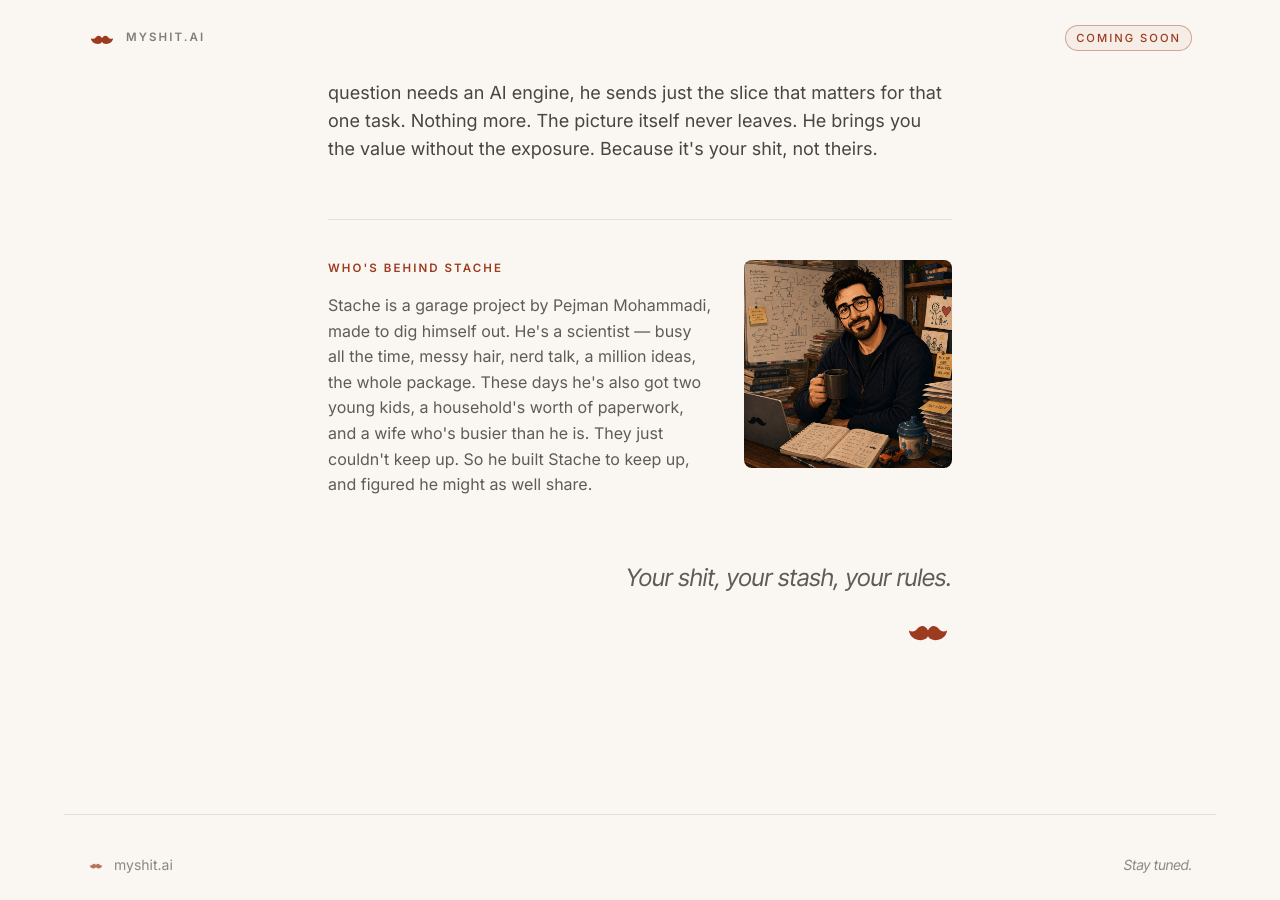
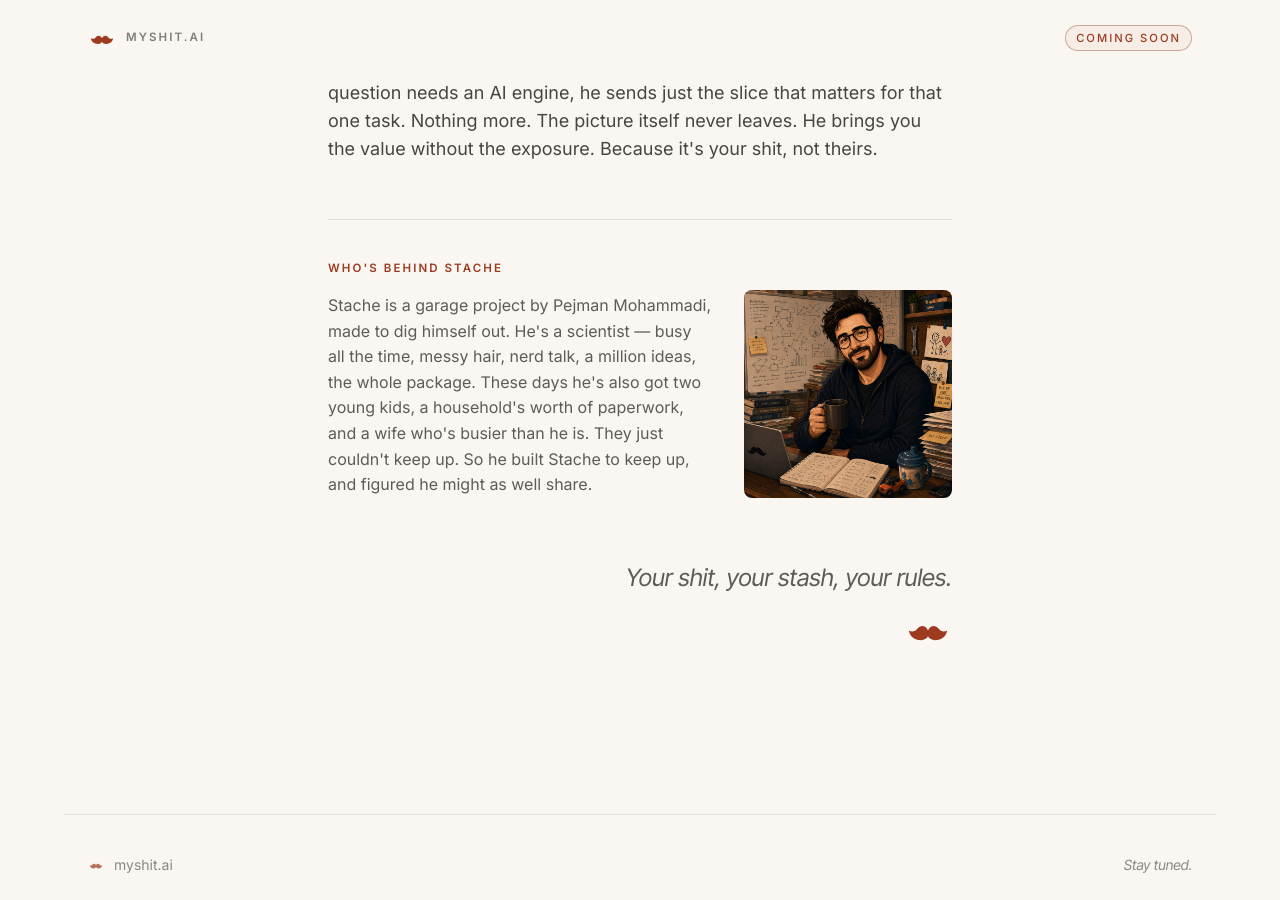
Before and after one commit to bedrocksci/myshit.ai, a Jekyll site: the page built from about-stache.md, in a window 1280 px wide and 900 px high, scrolled down 1101 px. Built offline with Jekyll 4.4.1, drawn with Linux system fonts in a browser that asks for light colours; nearby versions of some CDN libraries.

Commit message:
About page portrait: align bottom-of-paragraph at md+
flex container md:items-start -> md:items-end. Image now sits flush
with the bottom of the bio text instead of the top, so the visual
weight of the portrait anchors to the closing line of the bio rather
than dangling next to the eyebrow with whitespace below.

Mobile order unchanged (image first, text second via flex-col).

Co-Authored-By: Claude Opus 4.7 (1M context) <noreply@anthropic.com>

```diff
--- a/about-stache.md
+++ b/about-stache.md
@@ -29,7 +29,7 @@ permalink: /about-stache/
   </div>
 
   <div class="mt-14 pt-10 border-t border-ink/10">
-    <div class="flex flex-col md:flex-row md:items-start gap-6 md:gap-8">
+    <div class="flex flex-col md:flex-row md:items-end gap-6 md:gap-8">
       <div class="flex-1 min-w-0 max-w-xl order-2 md:order-1">
         <p class="font-sans text-[0.72rem] font-semibold tracking-[0.18em] uppercase text-rust">Who's behind Stache</p>
         <p class="mt-4 font-sans text-base text-ink/70 leading-[1.6]">
```
